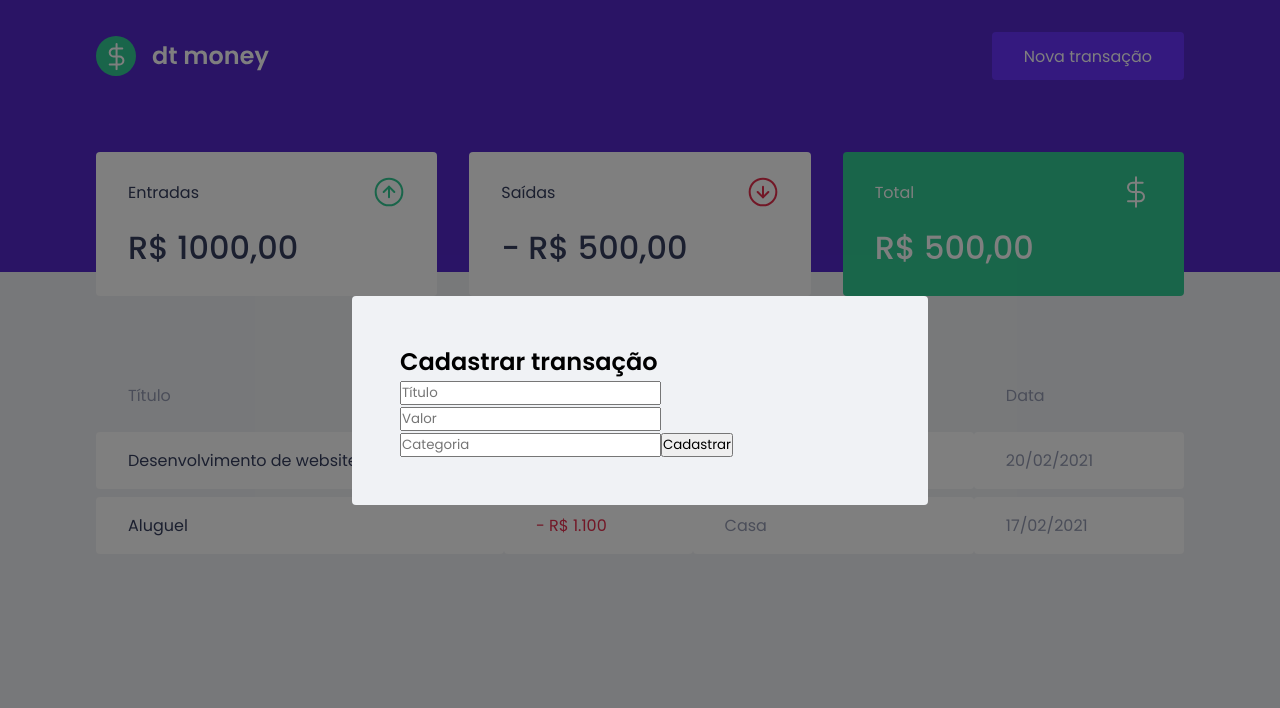
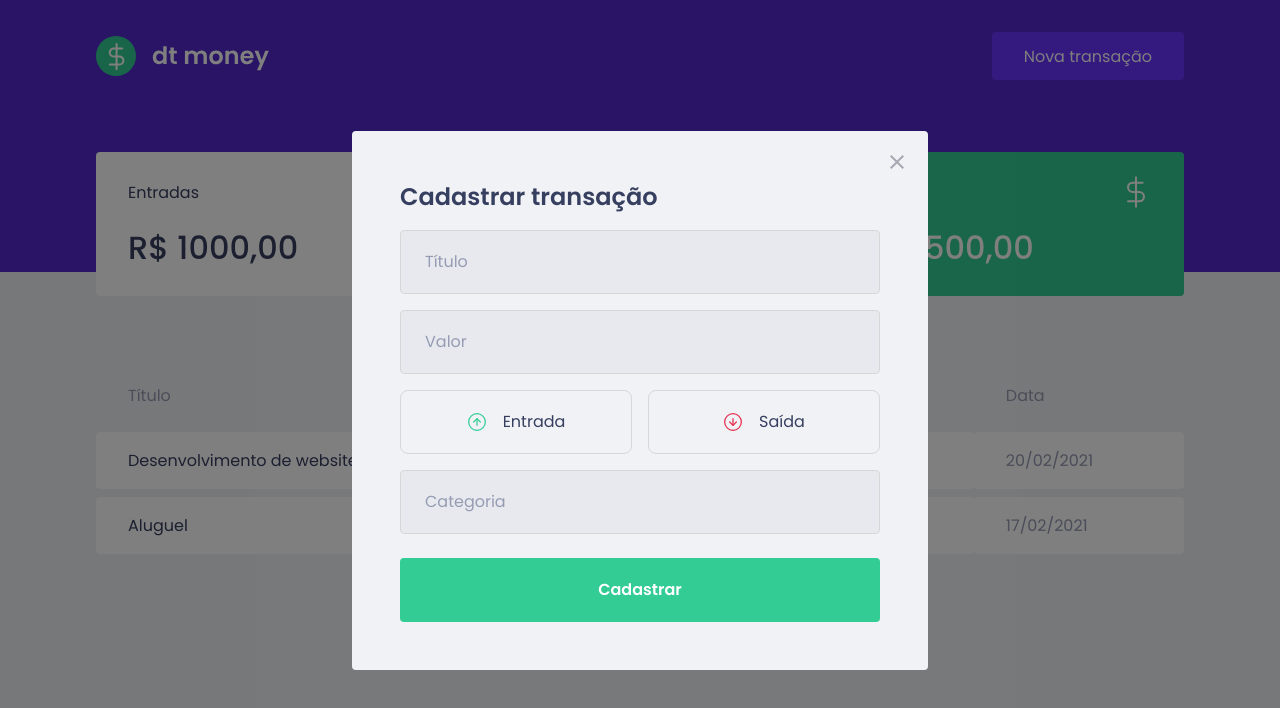
Before and after one commit to MarcosDanielBudtinger/dtmoney, a React (Create React App) app: page / in a window 1280 px wide. Both pictures are taken after a click on the button "Nova transação". Shown: the top 708 px of the page. Built offline with nearby package versions, Linux system fonts and the light colour scheme; no server answers; what miragejs would draw is missing.

Commit message:
alteracoes nos botoes de receita e baixa

```diff
--- a/package.json
+++ b/package.json
@@ -5,6 +5,7 @@
   "dependencies": {
     "axios": "^0.21.1",
     "miragejs": "^0.1.41",
+    "polished": "^4.1.1",
     "react": "^17.0.1",
     "react-dom": "^17.0.1",
     "react-modal": "^3.12.1",
--- a/src/components/NewTransactionModal/index.tsx
+++ b/src/components/NewTransactionModal/index.tsx
@@ -1,19 +1,25 @@
-import { Container } from "./styles";
+import { Container, TransactionTypeContainer } from "./styles";
 import Modal from "react-modal";
+import closeImg from '../../assets/close.svg';
+import incomeImg from '../../assets/income.svg';
+import outcomeImg from '../../assets/outcome.svg';
 
 interface NewTransactionModalProps {
     isOpen: boolean;
     onRequestClose: () => void;
 }
 
-export function NewTransactionModal({isOpen, onRequestClose}: NewTransactionModalProps){
-    return(
+export function NewTransactionModal({ isOpen, onRequestClose }: NewTransactionModalProps) {
+    return (
         <Modal
             isOpen={isOpen}
             onRequestClose={onRequestClose}
             overlayClassName="react-modal-overlay"
             className="react-modal-content"
         >
+            <button type="button" onClick={onRequestClose} className="react-modal-close">
+                <img src={closeImg} alt="Fechar modal" />
+            </button>
             <Container>
                 <h2>Cadastrar transação</h2>
                 <input
@@ -26,6 +32,22 @@
                     placeholder="Valor"
                 />
 
+                <TransactionTypeContainer>
+                    <button
+                        type="button"
+                    >
+                        <img src={incomeImg} alt="Entrada" />
+                        <span>Entrada</span>
+                    </button>
+
+                    <button
+                        type="button"
+                    >
+                        <img src={outcomeImg} alt="Saída" />
+                        <span>Saída</span>
+                    </button>
+
+                </TransactionTypeContainer>
                 <input
                     type="text"
                     placeholder="Categoria"
--- a/src/components/NewTransactionModal/styles.ts
+++ b/src/components/NewTransactionModal/styles.ts
@@ -1,6 +1,86 @@
 import styled from "styled-components";
 
+import { darken } from 'polished';
 
 export const Container = styled.form`
+    h2{
+        color: var(--text-title);
+        font-size: 1.5rem;
+        margin-bottom: 1rem;
+    }
 
+    input{
+        width: 100%;
+        padding: 0 1.5rem;
+        height: 4rem;
+        border-radius: 0.25rem;
+
+        border: 1px solid #d7d7d7;
+        background: #e7e9ee;
+
+        font-weight: 400;
+        font-size: 1rem;
+
+        &::placeholder{
+            color: var(--text-body);
+        }
+
+        & + input {
+            margin-top: 1rem;
+        }
+    }
+
+    button[type="submit"]{
+            width: 100%;
+            padding: 0 1.5rem;
+            height: 4rem;
+            background: var(--green);
+            color: #FFF;
+            border-radius: 0.25rem;
+            border:0;
+            font-size: 1rem;
+            margin-top: 1.5rem;
+            font-weight: 600;
+
+            transition: filter 0.2s;
+
+            &:hover{
+                filter: brightness(0.9);
+            }
+    }
 `;
+
+export const TransactionTypeContainer = styled.div`
+    margin: 1rem 0;
+    display: grid;
+    grid-template-columns: 1fr 1fr;
+    gap: 1rem;
+
+    button{
+        height: 4rem;
+        border: 1px solid #d7d7d7;
+        border-radius: 0.5rem;
+        background: transparent;
+        display: flex;
+        align-items: center;
+        justify-content: center;
+
+        transition: border-color 0.2s;
+
+        &:hover{
+            border-color: ${darken(0.1, '#d7d7d7')};
+        }
+
+        img {
+            width: 20px;
+            height: 20px;
+        }
+
+        span{
+            display: inline-block;
+            margin-left: 1rem;
+            font-size: 1rem;
+            color: var(--text-title);
+        }
+    }
+`;
--- a/src/styles/global.ts
+++ b/src/styles/global.ts
@@ -79,4 +79,17 @@
         border-radius: 0.25rem;
     }
 
+    .react-modal-close{
+        position: absolute;
+        right: 1.5rem;
+        top: 1.5rem;
+        border: 0;
+        background: transparent;
+
+        transition: filter 0.2s;
+
+        &:hover{
+            filter: brightness(0.8);
+        }
+    }
 `
```
Also changed, not shown: 1 other file (tests, documents, lock files or other folders). Lines whose indentation alone changed are shown as unchanged.
